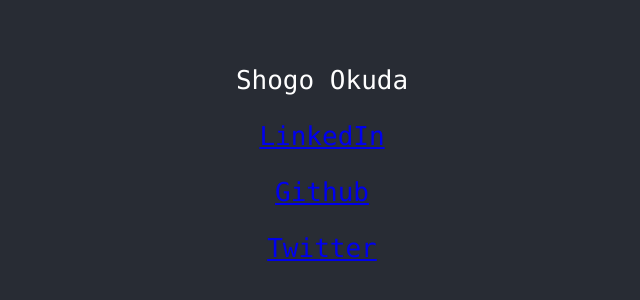
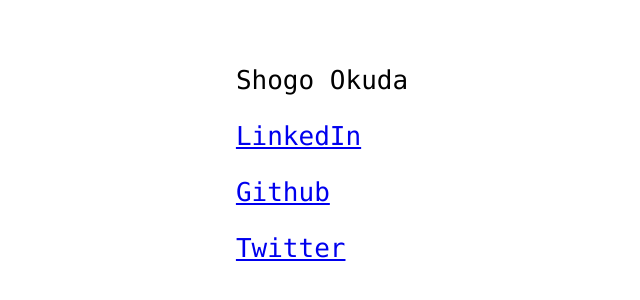
Before and after one commit to shougees/personal-site, a React (Create React App) app: page / in a window 1280 px wide. Shown: the part 236-536 px from the top of the page, without its empty margins (318-958 px from the left). Built offline with nearby package versions, Linux system fonts and the light colour scheme.

Commit message:
change styling

```diff
--- a/src/App.css
+++ b/src/App.css
@@ -1,6 +1,4 @@
-.App {
-  text-align: center;
-}
+
 
 
 @media (prefers-reduced-motion: no-preference) {
@@ -10,14 +8,12 @@
 }
 
 .App-header {
-  background-color: #282c34;
   min-height: 100vh;
   display: flex;
   flex-direction: column;
   align-items: center;
   justify-content: center;
   font-size: calc(10px + 2vmin);
-  color: white;
   font-family: source-code-pro, Menlo, Monaco, Consolas, 'Courier New',monospace;
 }
 
```
